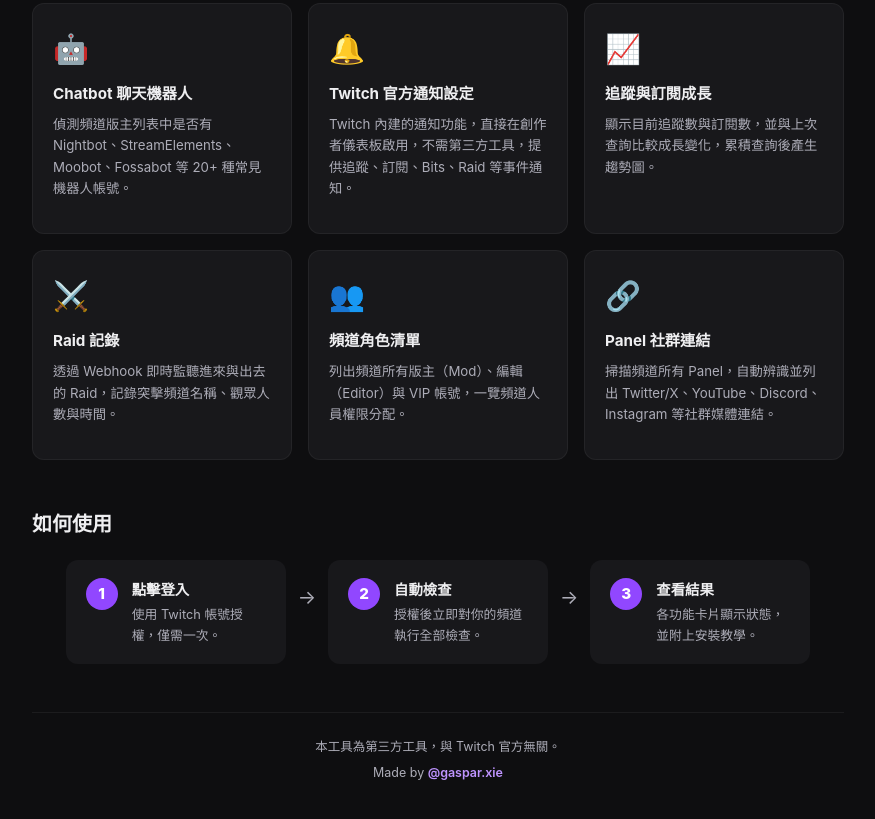
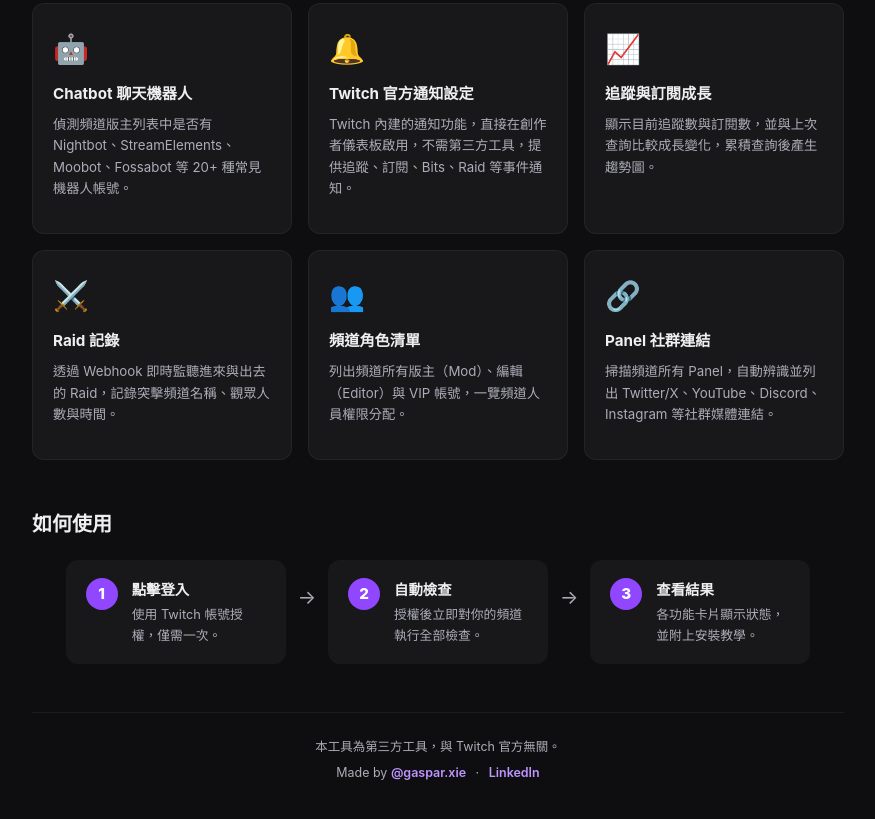
Before and after one commit to gaspar1980/twitch-checker, a website: page public/index.html in a window 1280 px wide. Shown: the part 568-1387 px from the top of the page, without its empty margins (202-1077 px from the left). Drawn offline with Linux system fonts and the light colour scheme.

Commit message:
add LinkedIn link to footer

```diff
--- a/public/index.html
+++ b/public/index.html
@@ -56,6 +56,8 @@
       <p class="footer-dev">
         Made by
         <a href="https://www.threads.com/@gaspar.xie" target="_blank" rel="noopener noreferrer">@gaspar.xie</a>
+        <span class="footer-sep">·</span>
+        <a href="https://www.linkedin.com/in/yi-hung-hsieh-8a611b54/" target="_blank" rel="noopener noreferrer">LinkedIn</a>
       </p>
     </footer>
   </div>
--- a/public/style.css
+++ b/public/style.css
@@ -179,6 +179,11 @@
 
 .footer-dev a:hover, .dashboard-footer a:hover {
   color: var(--purple);
+}
+
+.footer-sep {
+  margin: 0 6px;
+  color: var(--text-dim);
 }
 
 .dashboard-footer {
```
Also changed, not shown: public/dashboard.html (+2 -0 lines).
